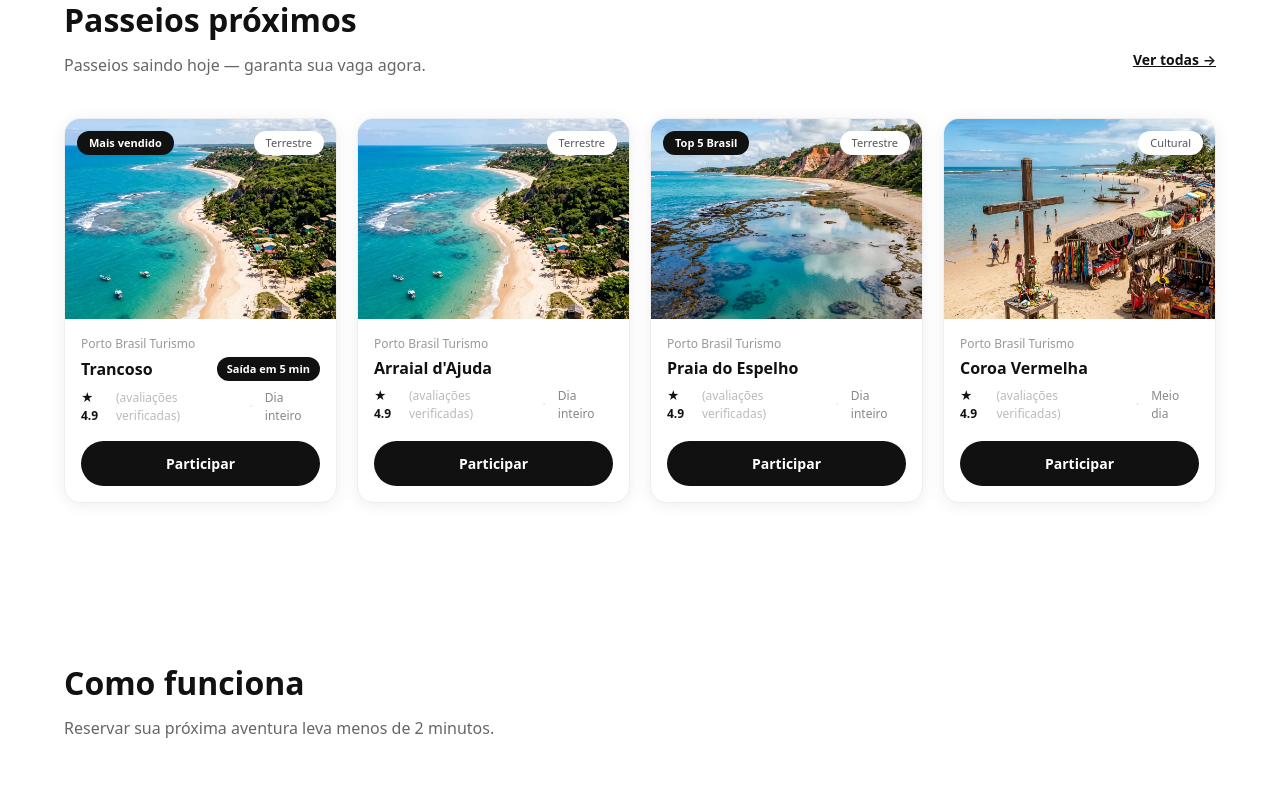
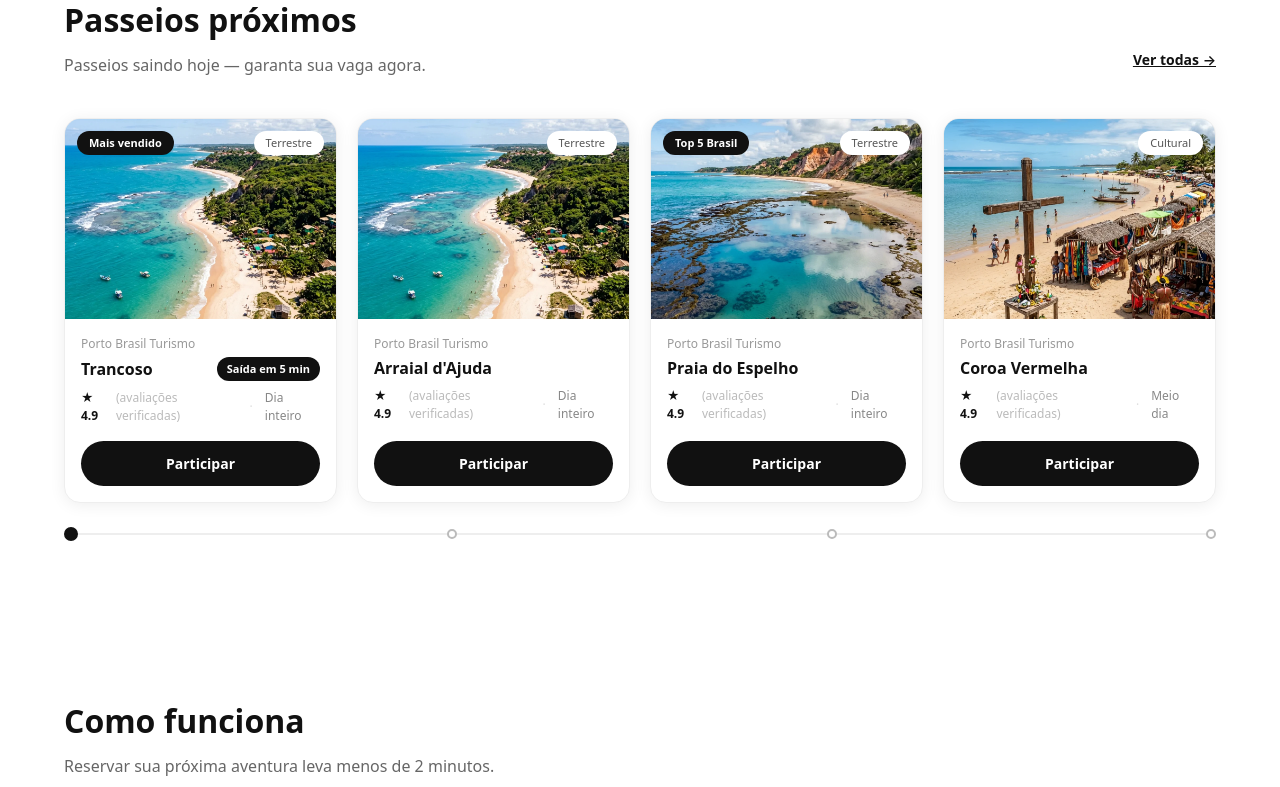
Before and after one commit to Huendelx/Tour-Porto-Seguro, a Next.js app: page / in a window 1280 px wide. Shown: the part 2296-3083 px from the top of the page. Built offline with nearby package versions, Linux system fonts and the light colour scheme.

Commit message:
feat: timeline com linha + bolinhas nos dots da seção passeios próximos

```diff
--- a/src/components/PasseiosProximos.tsx
+++ b/src/components/PasseiosProximos.tsx
@@ -114,21 +114,29 @@ export default function PasseiosProximos() {
           ))}
         </div>
 
-        {/* Dots — só mobile */}
-        <div className="flex justify-center gap-2.5 mt-6 lg:hidden">
+        {/* Timeline dots */}
+        <div className="relative flex items-center justify-between mt-8 lg:mt-6">
+          {/* linha de fundo */}
+          <div className="absolute inset-x-0 top-1/2 -translate-y-1/2 h-px bg-[#ddd]" />
+          {/* linha de progresso */}
+          <div
+            className="absolute left-0 top-1/2 -translate-y-1/2 h-px bg-[#111] transition-all duration-300"
+            style={{ width: `${(active / (CARDS.length - 1)) * 100}%` }}
+          />
           {CARDS.map((_, i) => (
             <button
               key={i}
               onClick={() => scrollTo(i)}
-              className="transition-all"
+              className="relative z-10 transition-all duration-200"
               style={{
-                width: active === i ? 28 : 8,
-                height: 8,
-                borderRadius: 99,
-                background: active === i ? "#111" : "#ddd",
-                border: "none",
+                width: active === i ? 14 : 10,
+                height: active === i ? 14 : 10,
+                borderRadius: "50%",
+                background: active === i ? "#111" : "#fff",
+                border: `2px solid ${active === i ? "#111" : "#bbb"}`,
                 cursor: "pointer",
                 padding: 0,
+                flexShrink: 0,
               }}
             />
           ))}
```
